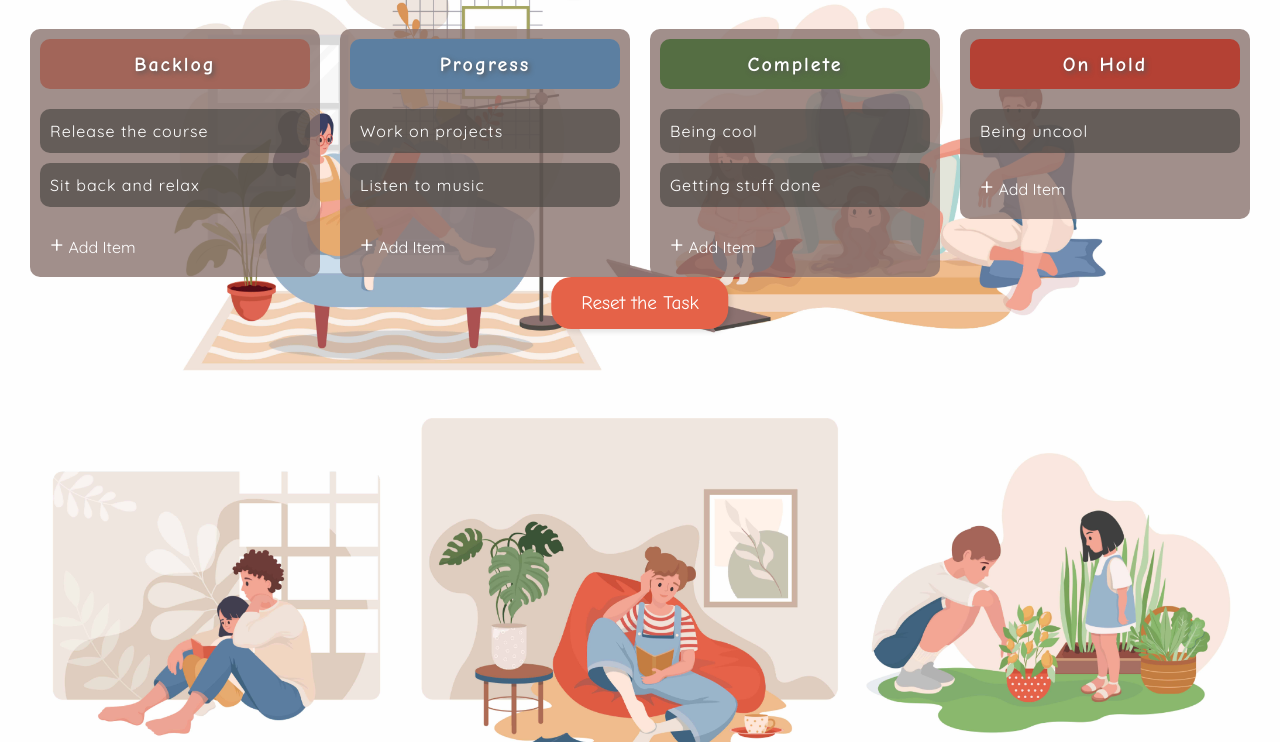
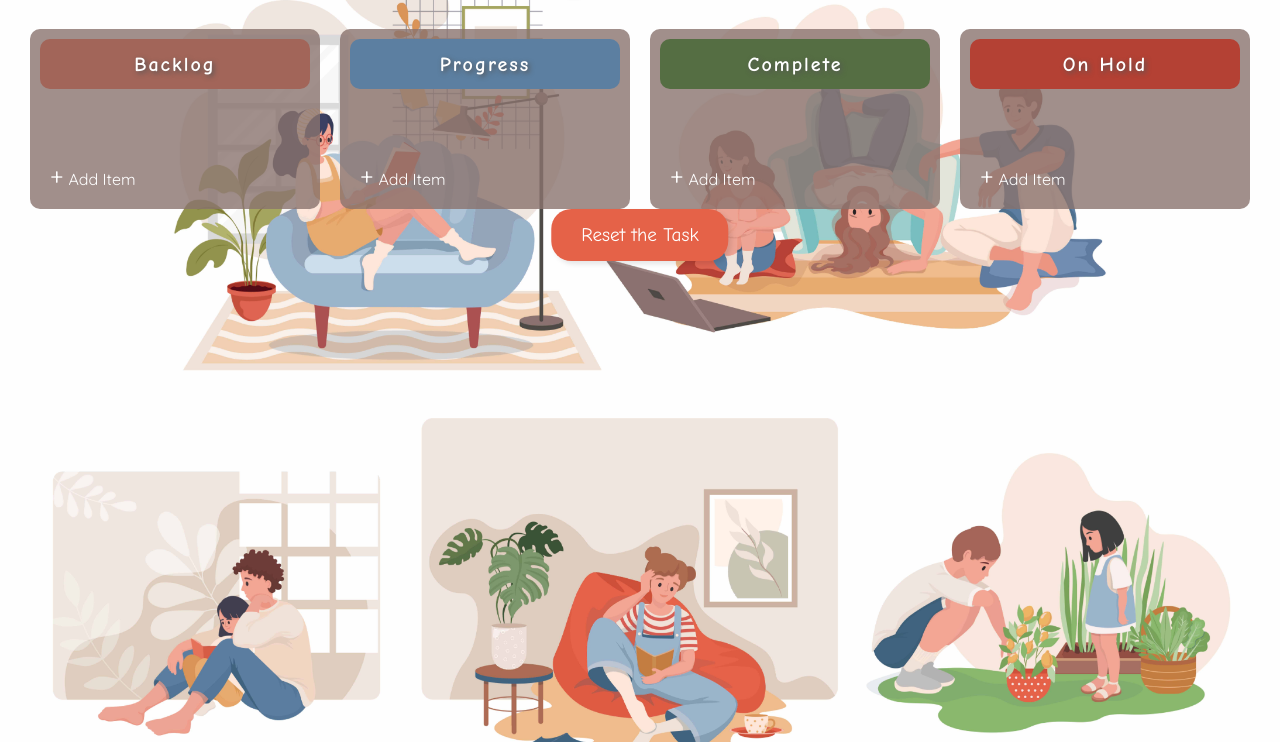
Before and after one commit to sarahchungwu/organized-me, a plain HTML site: page index.html in a window 1280 px wide. Both pictures are taken after a click on the button "Reset the Task". Shown: the part 90-832 px from the top of the page. Drawn offline with Linux system fonts and the light colour scheme.

Commit message:
make the reset button functional

```diff
--- a/index.html
+++ b/index.html
@@ -110,7 +110,7 @@
       </ul>
     </div>
     <div>
-      <button class="reset-btn">
+      <button  onclick="resetTasks()" class="reset-btn">
         Reset the Task
       </button>
     </div>
--- a/script.js
+++ b/script.js
@@ -202,5 +202,22 @@ function drop(e) {
   rebuildArrays()
 }
 
+function resetTasks() {
+  // Set all task arrays to empty arrays
+  backlogListArray = []
+  progressListArray = []
+  completeListArray = []
+  onHoldListArray = []
+
+  // Update the DOM
+  updateDOM()
+
+  // Optionally, clear the tasks from localStorage
+  localStorage.removeItem('backlogItems')
+  localStorage.removeItem('progressItems')
+  localStorage.removeItem('completeItems')
+  localStorage.removeItem('onHoldItems')
+}
+
 //On Load
 updateDOM()
--- a/style.css
+++ b/style.css
@@ -168,6 +168,7 @@ ul {
   user-select: none;
 }
 
+
 .add-btn:hover {
   background-color: rgba(255, 255, 255, 0.9);
   color: black;
```
